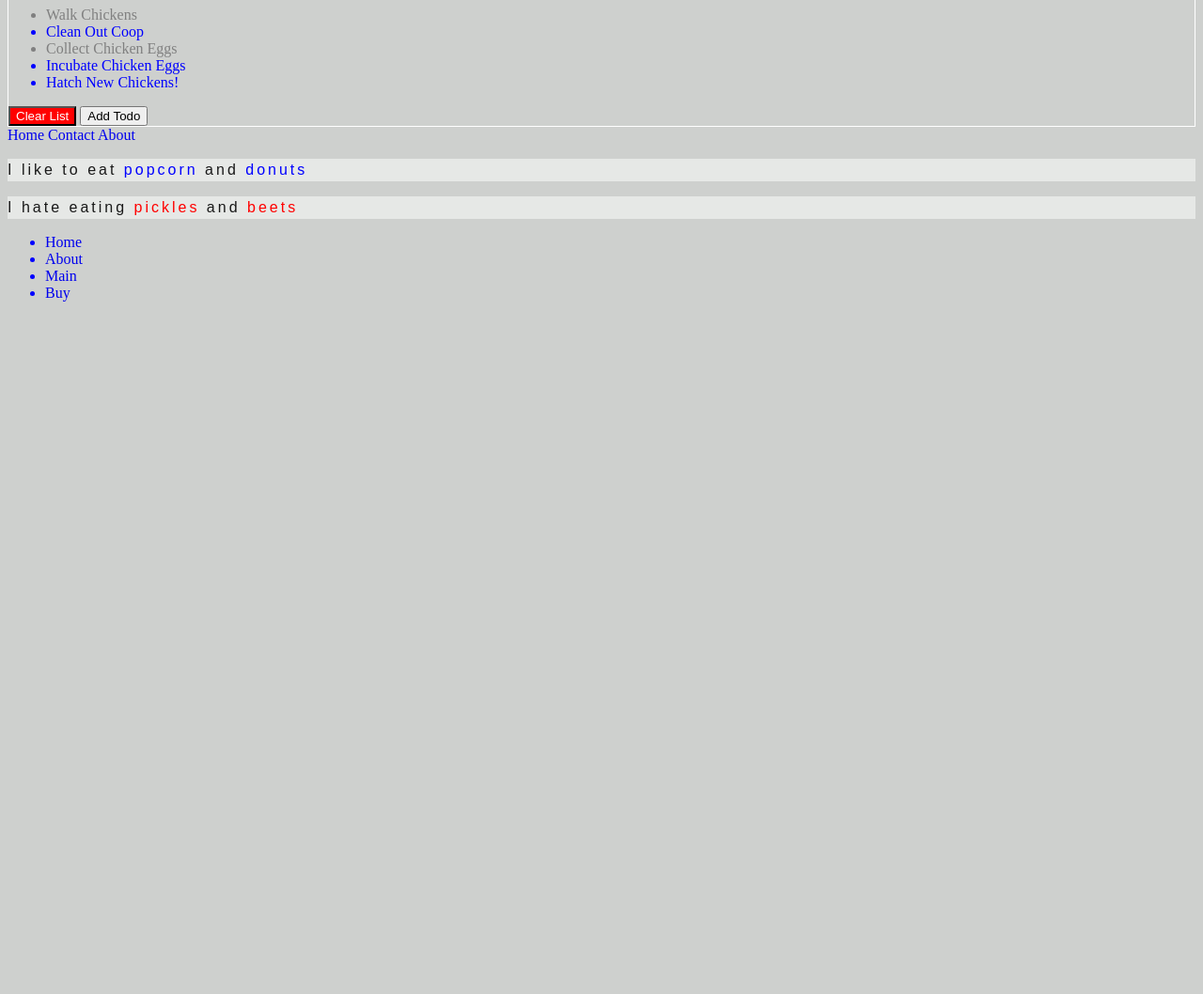
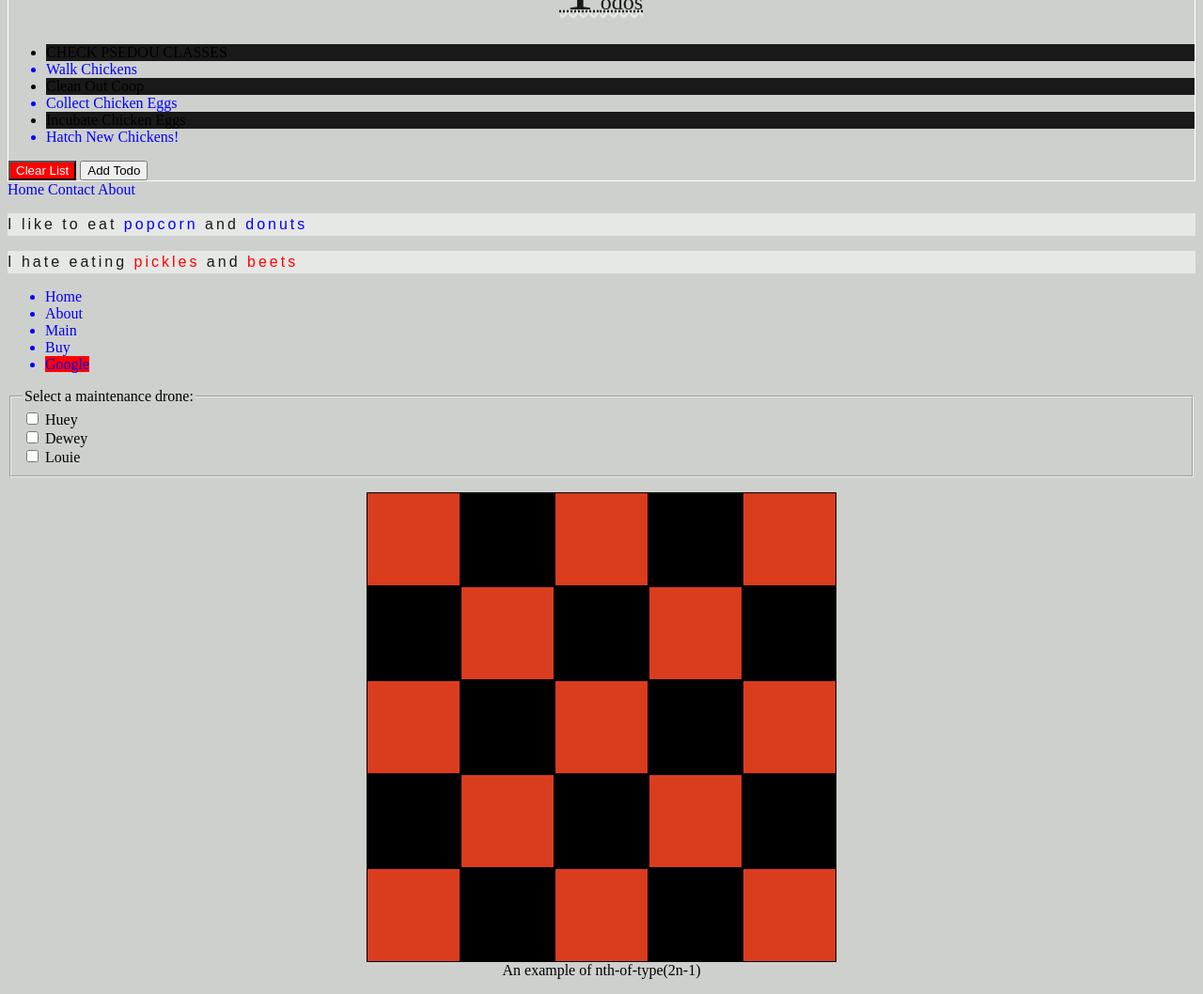
Before and after one commit to Adocresta/sass-css-projects, a plain HTML site: page index.html in a window 1280 px wide. Shown: the part 299-1357 px from the top of the page at 94% size. Before the commit the page ends 800 px from the top, so only its background shows below. Drawn offline with Linux system fonts and the light colour scheme.

Commit message:
Learneed about spesificity, pseudo elements/classes AND BOX MODEL

```diff
--- a/index.html
+++ b/index.html
@@ -11,9 +11,13 @@
   </head>
   <body>
     <div class="navClass">
+      <span>
+        <a href="Css-box-model.html">GO TO SECOND PAGE</a>
+      </span>
       <span class="searchBar">
         <label for="Search" id="searchbutton">Search:</label>
         <input type="text" placeholder="" id="search" />
+        <input type="password" placeholder="password" />
       </span>
       <button id="button">Log in</button>
       <button id="signupbutton">Sign up</button>
@@ -28,11 +32,12 @@
     </p>
     <!-- div class not working -->
     <div class="testFunctions">
-      <h1>Todos</h1>
-      <ul>
-        <li class="done">Walk Chickens</li>
+      <h2><abbr title="Pseudo Elemets in action">Todos</abbr></h2>
+      <ul class="everyOtherTest">
+        <li>CHECK PSEDOU CLASSES</li>
+        <li>Walk Chickens</li>
         <li>Clean Out Coop</li>
-        <li class="done">Collect Chicken Eggs</li>
+        <li>Collect Chicken Eggs</li>
         <li>Incubate Chicken Eggs</li>
         <li>Hatch New Chickens!</li>
       </ul>
@@ -67,6 +72,78 @@
       <li>
         <a href="#">Buy</a>
       </li>
+      <li>
+        <!-- we are gonna select it with only *google -->
+        <a href="www.google.com">Google</a>
+      </li>
     </ul>
+    <!-- test of checked -->
+    <fieldset>
+      <legend>Select a maintenance drone:</legend>
+
+      <div>
+        <input
+          class="checkTest"
+          type="checkbox"
+          id="huey"
+          name="drone"
+          value="huey"
+        />
+        <label for="huey">Huey</label>
+      </div>
+
+      <div>
+        <input
+          class="checkTest"
+          type="checkbox"
+          id="dewey"
+          name="drone"
+          value="dewey"
+        />
+        <label for="dewey">Dewey</label>
+      </div>
+
+      <div>
+        <input
+          class="checkTest"
+          type="checkbox"
+          id="louie"
+          name="drone"
+          value="louie"
+        />
+        <label for="louie">Louie</label>
+      </div>
+    </fieldset>
+
+    <figure>
+      <div id="board">
+        <div class="square"></div>
+        <div class="square"></div>
+        <div class="square"></div>
+        <div class="square"></div>
+        <div class="square"></div>
+        <div class="square"></div>
+        <div class="square"></div>
+        <div class="square"></div>
+        <div class="square"></div>
+        <div class="square"></div>
+        <div class="square"></div>
+        <div class="square"></div>
+        <div class="square"></div>
+        <div class="square"></div>
+        <div class="square"></div>
+        <div class="square"></div>
+        <div class="square"></div>
+        <div class="square"></div>
+        <div class="square"></div>
+        <div class="square"></div>
+        <div class="square"></div>
+        <div class="square"></div>
+        <div class="square"></div>
+        <div class="square"></div>
+        <div class="square"></div>
+      </div>
+      <figcaption>An example of nth-of-type(2n-1)</figcaption>
+    </figure>
   </footer>
 </html>
--- a/styles.css
+++ b/styles.css
@@ -3,6 +3,7 @@
 * {}
 
 */
+
 body {
   background-color: #ced0ce;
 }
@@ -23,6 +24,25 @@ h2 {
 input {
   color: teal;
   background-color: antiquewhite;
+}
+
+/* !CHECK MDN for more! */
+/* attribute selector
+every input with a type="password" attribute
+*/
+input[type="password"] {
+  color: red;
+  background-color: antiquewhite;
+}
+
+/* any <a> with href that includes google in it */
+a[href*="google"] {
+  background-color: red;
+}
+
+/* any <a> with href attribute that ends with .org */
+a[href$=".org"] {
+  background-color: orange;
 }
 
 p {
@@ -58,10 +78,6 @@ li {
   color: blue;
 }
 
-.done {
-  color: grey;
-}
-
 #clear {
   background-color: red;
   color: white;
@@ -83,10 +99,10 @@ p a {
 }
 
 #dislikes a {
-  color: red;
+  color: #ff0000;
 }
 #dislikes a:hover {
-  color: red;
+  color: #eb0101;
   text-decoration: line-through red;
 }
 
@@ -95,3 +111,96 @@ li > a:hover {
   color: rgb(119, 113, 113);
   text-decoration: underline rgb(114, 107, 107);
 }
+
+/* !!ACTIVE effect */
+button:hover {
+  background-color: aqua;
+}
+button:active {
+  background-color: red;
+}
+
+/* !TODO CHECK PSEUDO CLASSES */
+/* !!!! EVERY OTHER !!!!! */
+/* if i want to select overy for design etc this is perfect */
+.everyOtherTest li:nth-of-type(2n - 1) {
+  background-color: #191919;
+  color: #ced0ce;
+  color: black;
+}
+.everyOtherTest li:nth-of-type(2n - 1):hover {
+  background-color: #fffafa;
+  color: #ced0ce;
+}
+
+/* stuff related to nth square*/
+.square {
+  width: 100px;
+  height: 100px;
+  box-sizing: border-box;
+  border: 1px solid black;
+}
+
+#board {
+  display: flex;
+  margin: 0 auto;
+  width: 500px;
+  flex-wrap: wrap;
+}
+
+/* !TODO Learn how to change all of the board colors */
+#board div.square:nth-of-type(2n-1) {
+  background-color: #da3c1e;
+}
+#board div.square:nth-of-type(2n) {
+  background-color: #000000;
+}
+#board div.square:nth-of-type(2n-1):hover {
+  background-color: #000000;
+}
+#board div.square:nth-of-type(2n):hover {
+  background-color: #da3c1e;
+}
+
+figure > figcaption {
+  text-align: center;
+}
+/* // */
+
+/* Pseudo Elements */
+h2::first-letter {
+  font-size: 70px;
+}
+/* everything selected in this page is purb yellow lol */
+*::selection {
+  background-color: purple;
+  color: rgb(255, 217, 0);
+}
+
+/* doesn't work */
+.checkTest:checked:checked {
+  box-shadow: 0 0 0 3px hotpink;
+}
+#huey:checked {
+  box-shadow: 0 0 0 3px hotpink;
+}
+
+/* Labels for checked inputs */
+input:checked + label {
+  color: red;
+}
+
+/* Specifity calculator https://specificity.keegan.st/ */
+/* TODO: if you have any problem with changes don't apply just go inspect YOU CaN EVEN FORCE APPLY HOVER ETC. */
+/* !important makes auto win the specifity  */
+/* inline also wins auto */
+
+/* Inherit */
+form {
+  color: red;
+}
+/* spesificly inherit */
+button,
+input {
+  color: inherit;
+}
--- /dev/null
+++ b/styles/style_for_css-box.css
@@ -0,0 +1,85 @@
+body {
+  background-color: grey;
+}
+
+div.searchBar {
+  display: flex;
+  justify-content: flex-end;
+  width: auto;
+  height: auto;
+}
+
+div {
+  width: 200px;
+  height: 200px;
+}
+
+h1 {
+  background-color: pink;
+  width: 100px;
+  border: 1px solid black;
+  border-radius: 40%;
+  text-align: center;
+}
+
+#one {
+  background-color: #f8edeb;
+  border: 2px solid black;
+  /* exactly 200px border to inside */
+  box-sizing: border-box;
+  border-radius: 20%;
+}
+
+#one:hover {
+  background-color: #fcd5ce;
+  border: 10px inset black;
+  border-left: 0px;
+  border-right: 0px;
+  border-radius: 20%;
+}
+
+#two {
+  background-color: #fcd5ce;
+  border: 2px solid black;
+  box-sizing: border-box;
+  border-top-left-radius: 10%;
+  border-bottom-right-radius: 30%;
+}
+
+#two:hover {
+  background-color: #ffb5a7;
+  border: 2px solid black;
+}
+
+#three {
+  background-color: #ffb5a7;
+  border: 2px solid black;
+  box-sizing: border-box;
+  border-radius: 50%;
+  padding: 20px;
+}
+
+#three:hover {
+  background-color: #ffa492;
+  border: 2px solid black;
+}
+
+.card img {
+  width: 100px;
+  border: 3px solid rgb(201, 174, 174);
+  border-radius: 50%;
+  box-sizing: border-box;
+}
+
+.card {
+  width: 102px;
+  height: auto;
+  border: 1px solid lightgray;
+  border-radius: 3%;
+  box-sizing: border-box;
+}
+.card p {
+  text-align: center;
+  font-weight: 700;
+  color: #f8edeb;
+}
```
Also changed, not shown: Css-box-model.html (added, +51 -0 lines).
